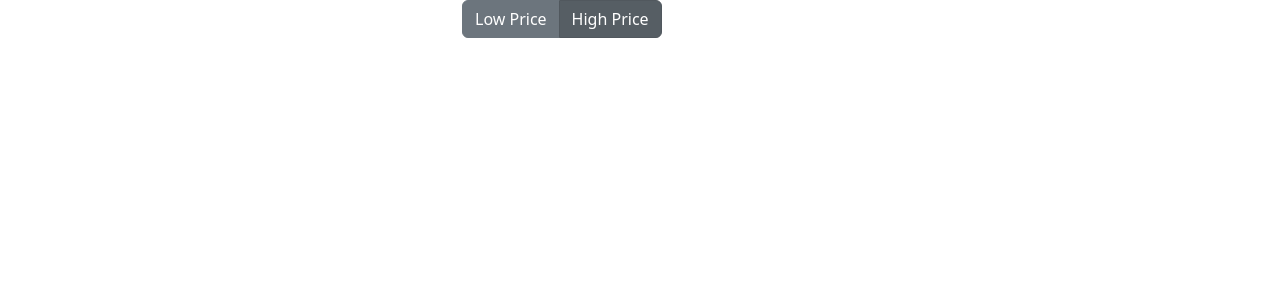
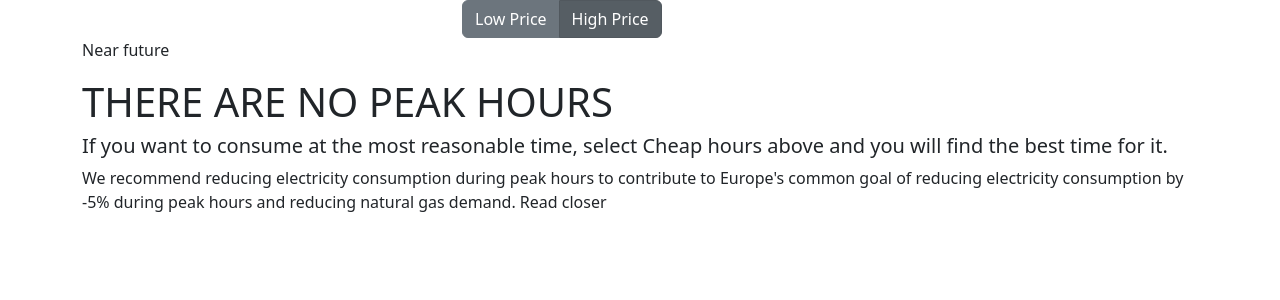
Before and after one commit to yuliiarozenko/elektrikell, a React (Create React App) app: page / in a window 1280 px wide. Both pictures are taken after a click on the button "High Price". Shown: the top 300 px of the page. Built offline with nearby package versions, Linux system fonts and the light colour scheme.

Commit message:
change_value_butLow_butHigh

```diff
--- a/src/App.js
+++ b/src/App.js
@@ -13,7 +13,7 @@ function App() {
     <Container>
       <Head activePrice={activePrice} setActivePrice={setActivePrice} />
       <Body />
-      <Footer />
+      <Footer activePrice={activePrice} />
     </Container>
   );
 }
--- a/src/Footer/Footer.jsx
+++ b/src/Footer/Footer.jsx
@@ -1,5 +1,14 @@
-function Footer(){
-    return (<></>);
+import React from 'react';
+import TargetHigh from './TargetHigh';
+import TargetLow from './TargetLow';
+
+function Footer({activePrice}) {
+    return (
+        <>
+            {activePrice === 'low' ? <TargetLow /> : <TargetHigh />}
+
+        </>
+    );
 }
 
 export default Footer;
--- a/src/Footer/TargetHigh.jsx
+++ b/src/Footer/TargetHigh.jsx
@@ -1,10 +1,16 @@
+import React from 'react';
 import Row from 'react-bootstrap/Row';
 import Col from 'react-bootstrap/Col';
 
 function TargetHigh() {
     return (
         <Row>
-            <Col>TargetHigh</Col>
+            <Col>
+                <p>Near future</p>
+                <h1>THERE ARE NO PEAK HOURS</h1>
+                <h5>If you want to consume at the most reasonable time, select Cheap hours above and you will find the best time for it.</h5>
+                <p>We recommend reducing electricity consumption during peak hours to contribute to Europe's common goal of reducing electricity consumption by -5% during peak hours and reducing natural gas demand. Read closer</p>
+            </Col>
         </Row>
     );
 }
--- a/src/Footer/TargetLow.jsx
+++ b/src/Footer/TargetLow.jsx
@@ -1,3 +1,4 @@
+import React from 'react';
 import Row from 'react-bootstrap/Row';
 import Col from 'react-bootstrap/Col';
 
@@ -5,7 +6,7 @@ function TargetLow() {
     return (
         <>
             <Row>
-                <Col>TargetLow</Col>
+                <Col>TargetLow: intervals, timer, best time to consume and price</Col>
             </Row>
             <Row>
                 <Col></Col>
--- a/src/Head/Info.jsx
+++ b/src/Head/Info.jsx
@@ -1,9 +1,13 @@
+import React from 'react';
 import Col from 'react-bootstrap/Col';
 import Button from 'react-bootstrap/Button';
 import ButtonGroup from 'react-bootstrap/ButtonGroup';
 import { PRICE_BUTTONS } from './constants'
 
+
 function Info({ activePrice, setActivePrice }) {
+    const handlePriceChange = (id) => {setActivePrice(id)};
+
     return (
         <>
             <Col></Col>
@@ -13,7 +17,7 @@ function Info({ activePrice, setActivePrice }) {
                         <Button
                             key={id}
                             active={activePrice === id}
-                            onClick={() => setActivePrice(id)}
+                            onClick={() => handlePriceChange(id)}
                             variant="secondary"
                         >
                             {name}
```
